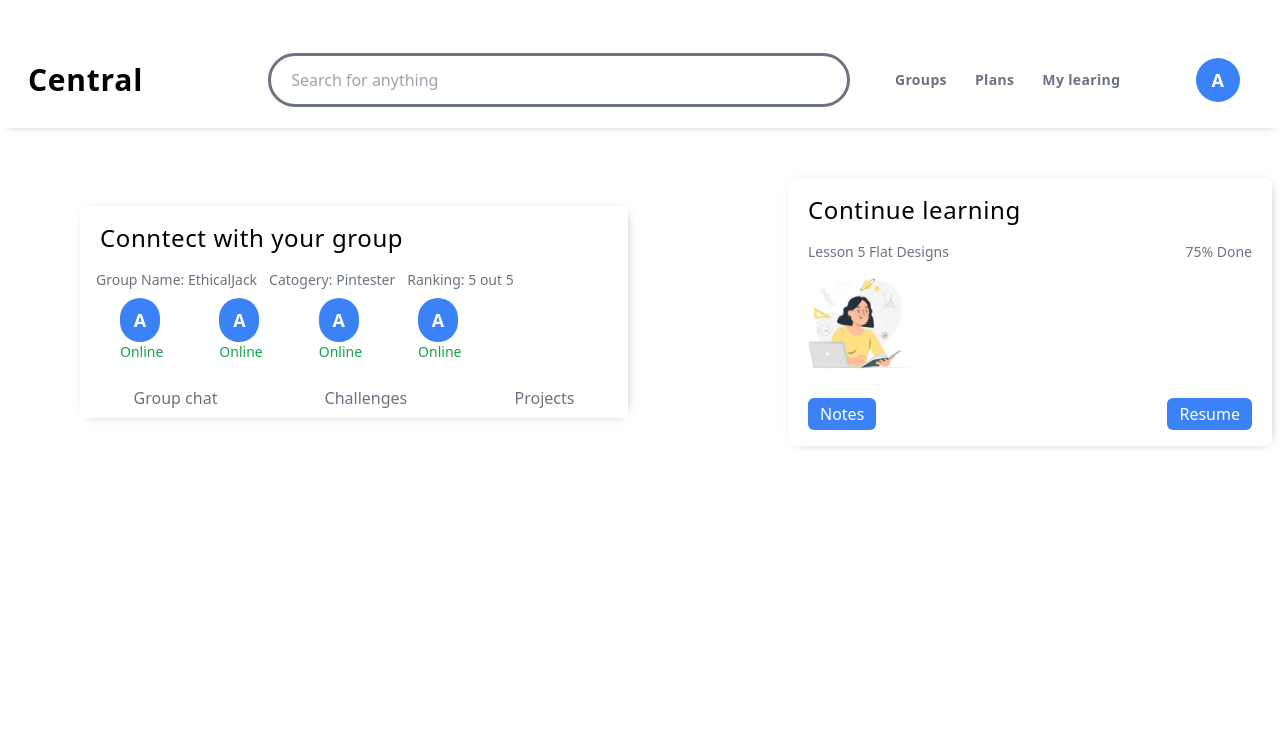
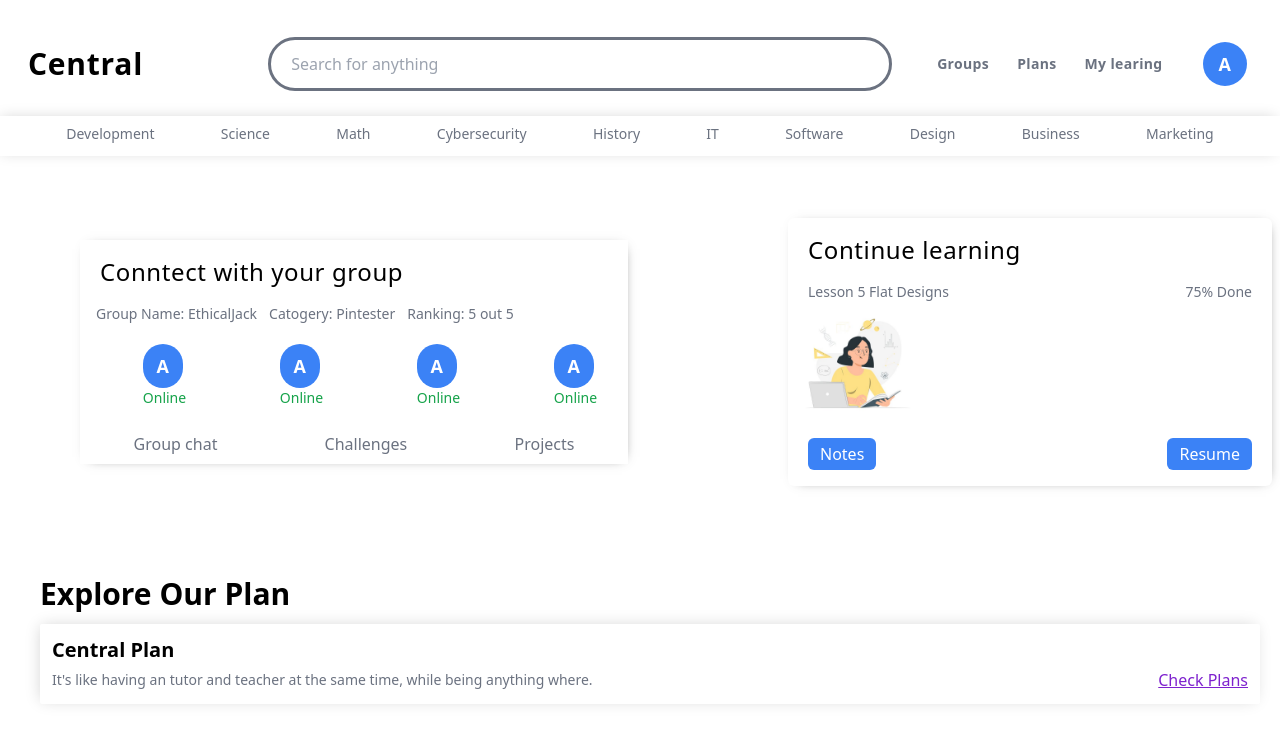
Before and after one commit to allupfortae/CLearning, a React (Create React App) app: page / in a window 1280 px wide. Shown: the top 744 px of the page. Built offline with nearby package versions, Linux system fonts and the light colour scheme.

Commit message:
added new files and modified some files on 07 21, 2022, commit made at 10:34

```diff
--- /dev/null
+++ b/src/components/ExplorePlans.js
@@ -0,0 +1,23 @@
+import React from "react";
+
+const ExplorePlans = () => {
+  return (
+    <div className="mt-20 ">
+      <h2 className="ml-10 text-3xl font-semibold mb-3">Explore Our Plan</h2>
+      <div className="card2 w-{100%} mr-5 ml-10 mt-3 p-3  h-{200px} rounded-sm">
+        <p className="text-xl font-bold p-0 mb-1">Central Plan</p>
+        <div className="flex items-center justify-between">
+          <p className="text-gray-500 text-sm font-light">
+            It's like having an tutor and teacher at the same time, while being
+            anything where.
+          </p>
+          <a href="#" className="text-purple-700 underline ">
+            Check Plans
+          </a>
+        </div>
+      </div>
+    </div>
+  );
+};
+
+export default ExplorePlans;
--- /dev/null
+++ b/src/components/Features.js
@@ -0,0 +1,24 @@
+import React from "react";
+
+const Features = () => {
+  return (
+    <div>
+      <div className="card2 mt-7 h-10 ">
+        <ul className="flex items-center justify-evenly pb-4 pt-2 text-gray-500 text-sm cursor-pointer">
+          <li>Development</li>
+          <li>Science</li>
+          <li>Math</li>
+          <li>Cybersecurity</li>
+          <li>History</li>
+          <li>IT</li>
+          <li>Software</li>
+          <li>Design</li>
+          <li>Business</li>
+          <li>Marketing</li>
+        </ul>
+      </div>
+    </div>
+  );
+};
+
+export default Features;
--- a/src/components/GroupOnlie.js
+++ b/src/components/GroupOnlie.js
@@ -14,7 +14,7 @@ const GroupOnlie = () => {
           <p className="text-gray-500 text-sm ">Catogery: Pintester</p>
           <p className="text-gray-500 text-sm">Ranking: 5 out 5</p>
         </div>
-        <div className="flex items-center gap-2">
+        <div className="flex items-center mt-3 justify-around">
           <Groups />
           <Groups />
           <Groups />
--- a/src/components/Home.css
+++ b/src/components/Home.css
@@ -2,4 +2,19 @@
   box-shadow: 2px 1px 12px -8px rgba(0, 0, 0, 0.73);
   -webkit-box-shadow: 2px 1px 12px -8px rgba(0, 0, 0, 0.73);
   -moz-box-shadow: 2px 1px 12px -8px rgba(0, 0, 0, 0.73);
+  /* box-shadow: 1px -3px 4px -3px rgba(0, 0, 0, 0.75);
+  -webkit-box-shadow: 1px -3px 4px -3px rgba(0, 0, 0, 0.75);
+  -moz-box-shadow: 1px -3px 4px -3px rgba(0, 0, 0, 0.75); */
 }
+
+.card2 {
+  /* box-shadow: 1px -3px 4px -3px rgba(0, 0, 0, 0.75);
+  -webkit-box-shadow: 1px -3px 4px -3px rgba(0, 0, 0, 0.75);
+  -moz-box-shadow: 1px -3px 4px -3px rgba(0, 0, 0, 0.75); */
+
+  box-shadow: -2px -1px 15px -3px rgba(0, 0, 0, 0.18);
+
+  /* box-shadow: -2px -1px 15px -4px rgba(0, 0, 0, 0.75);
+  -webkit-box-shadow: -2px -1px 15px -4px rgba(0, 0, 0, 0.75);
+  -moz-box-shadow: -2px -1px 15px -4px rgba(0, 0, 0, 0.75); */
+}
--- a/src/components/Home.js
+++ b/src/components/Home.js
@@ -2,6 +2,7 @@ import React from "react";
 import "./Home.css";
 import GroupsOnline from "./GroupOnlie";
 import Continue from "./Continue";
+import ExplorePlans from "./ExplorePlans";
 
 const Home = () => {
   return (
@@ -10,6 +11,9 @@ const Home = () => {
         <GroupsOnline />
         <Continue />
       </div>
+      <div className="container">
+        <ExplorePlans />
+      </div>
     </div>
   );
 };
--- a/src/components/Navbar.js
+++ b/src/components/Navbar.js
@@ -1,10 +1,11 @@
 import React from "react";
 import "./Navbar.css";
+import Features from "./Features";
 
 const Navbar = () => {
   return (
-    <div className="flex items-center relative NavBar h-32">
-      <div className="container ml-3 px-4 flex items-center mt-8">
+    <div className=" relative  h-32">
+      <div className=" ml-3 px-4 flex items-center mt-10">
         <h1 className="text-3xl font-bold tracking-wide ">Central</h1>
         <input
           className="ml-32 w-1/2 px-5 py-3 rounded-full outline outline-gray-500"
@@ -16,12 +17,13 @@ const Navbar = () => {
           <p>Plans</p>
           <p>My learing</p>
         </div>
+        <div className="ml-10  text-base flex font-medium">
+          <span className="rounded-full items-center  text-white px-4 py-2  text-lg font-bold bg-blue-500">
+            A
+          </span>
+        </div>
       </div>
-      <div className="mt-8  text-base flex gap-4 font-medium">
-        <span className="rounded-full items-center  text-white px-4 py-2 mr-10 text-lg font-bold bg-blue-500">
-          A
-        </span>
-      </div>
+      <Features />
     </div>
   );
 };
```
